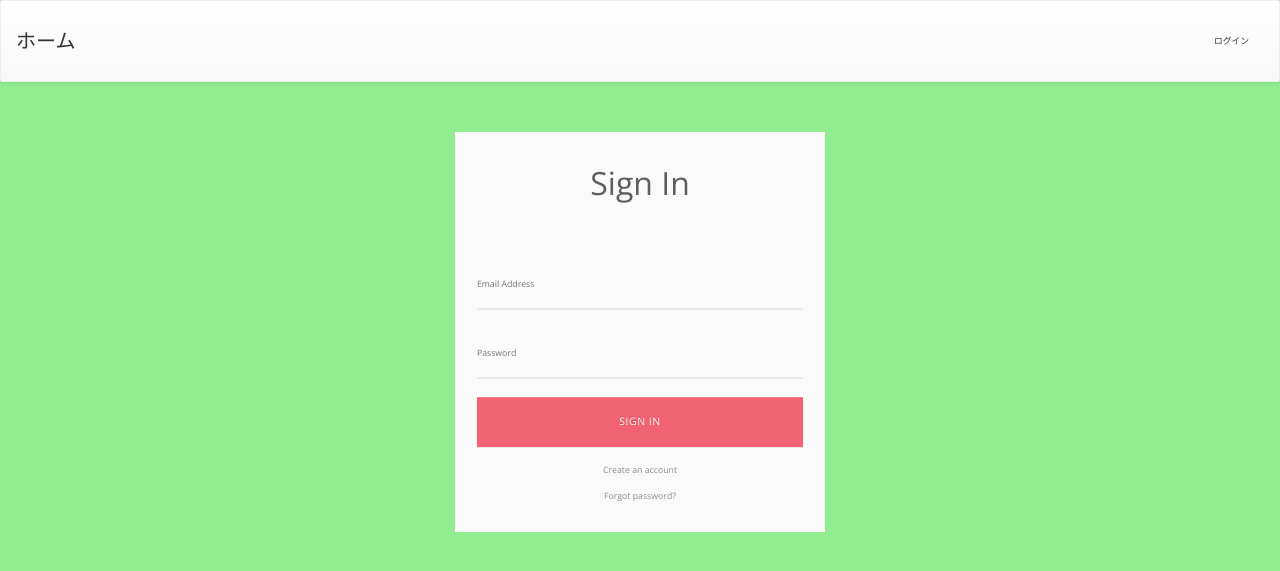
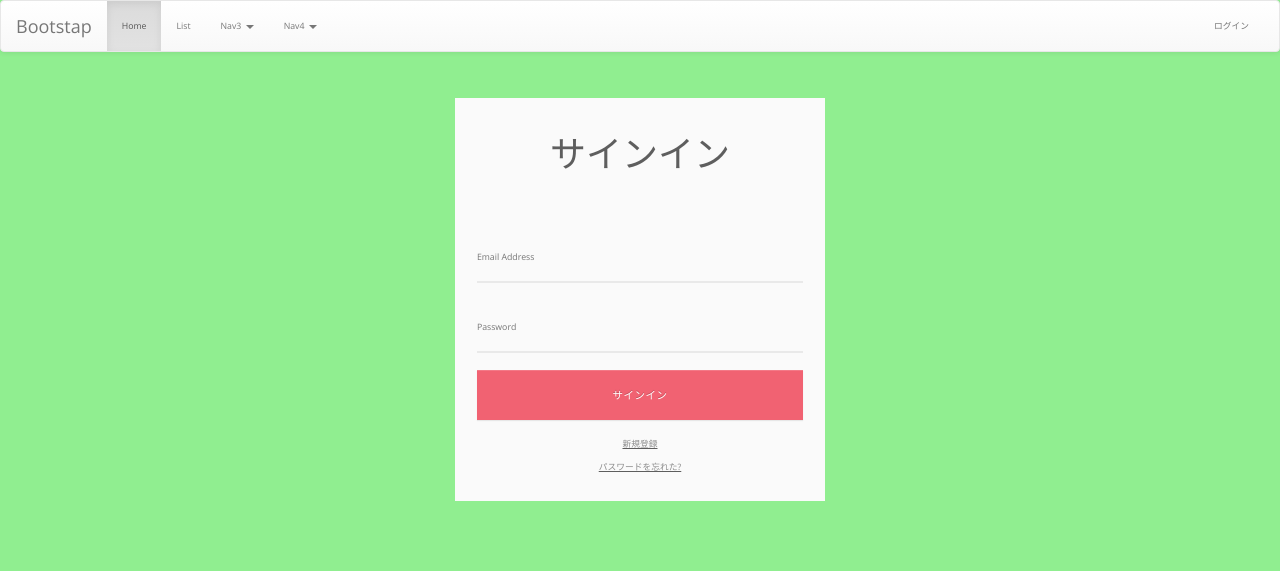
Before and after one commit to WheelChear-Developper/django_test_mysite2, a Django app: page /getlogin/ in a window 1280 px wide. Shown: the top 571 px of the page. Run offline with Django 3.2, Linux system fonts and the light colour scheme; some libraries are stand-ins or nearby versions.

Commit message:
BootStrap  修正

```diff
--- a/talkapp/static/css/loginstyle.css
+++ b/talkapp/static/css/loginstyle.css
@@ -58,16 +58,6 @@ form {
   outline: none;
 }
 
-input[type="email"] {
-   -webkit-appearance: none;
-   border-radius: 0;
-}
-
-input[type="password"] {
-   -webkit-appearance: none;
-   border-radius: 0;
-}
-
 .button-panel {
   margin: 2em 0 0;
   width: 100%;
--- /dev/null
+++ b/talkapp/static/css/originalstyle.css
@@ -0,0 +1,29 @@
+@charset "UTF-8";
+
+body {
+    background-color: lightgreen;
+}
+
+.btn-space-30 {
+    margin-top: 30px;
+}
+
+a.label-required {
+    font-size: 10px;
+    padding: 3px;
+    margin: 2px;
+    background-color: red;
+    border-top-right-radius: 5px;
+    border-top-left-radius: 5px;
+    border-bottom-right-radius: 5px;
+    border-bottom-left-radius: 5px;
+}
+
+label.label-required-text {
+    color: black;
+    padding: 3px;
+    padding-left: 0px;
+    margin: 2px;
+    margin-left: 0px;
+    font-size: 15px;
+}
--- a/talkapp/templates/base.html
+++ b/talkapp/templates/base.html
@@ -13,9 +13,8 @@
     <link rel="stylesheet" href="https://maxcdn.bootstrapcdn.com/bootstrap/3.3.7/css/bootstrap-theme.min.css" integrity="sha384-rHyoN1iRsVXV4nD0JutlnGaslCJuC7uwjduW9SVrLvRYooPp2bWYgmgJQIXwl/Sp" crossorigin="anonymous">
 
     {% load staticfiles %}
-    <link rel="stylesheet" href="{% static 'css/bootstrap.css' %}" type="text/css">
     <link rel="stylesheet" href="{% static 'css/loginstyle.css' %}" type="text/css">
-    <link rel="stylesheet" href="{% static 'css/oliginalstyle.css' %}" type="text/css">
+    <link rel="stylesheet" href="{% static 'css/originalstyle.css' %}" type="text/css">
 
   </head>
   <body>
@@ -30,7 +29,7 @@
 
     <!-- Bootstrap core JavaScript ================================================== -->
     <!-- Latest compiled and minified JavaScript -->
-    <script src="{% static 'js/bootstrap.min.js' %}"></script>
+    <script src="https://maxcdn.bootstrapcdn.com/bootstrap/3.3.7/js/bootstrap.min.js" integrity="sha384-Tc5IQib027qvyjSMfHjOMaLkfuWVxZxUPnCJA7l2mCWNIpG9mGCD8wGNIcPD7Txa" crossorigin="anonymous"></script>
 
   </body>
 </html>
--- a/talkapp/templates/navbar.html
+++ b/talkapp/templates/navbar.html
@@ -1,28 +1,55 @@
-<nav class="navbar navbar-default">
+<nav class="navbar navbar-default ">
   <div class="container-fluid">
+  <!-- ヘッダー部分 ================ -->
     <div class="navbar-header">
-      <button type="button" class="navbar-toggle collapsed" data-toggle="collapse" data-target="#bs-example-navbar-collapse-1" aria-expanded="false">
-        <span class="sr-only">Toggle navigation</span>
+      <a class="navbar-brand" href="#">Bootstap</a>
+      <button type="button" class="navbar-toggle collapsed" data-toggle="collapse" data-target="#nav_target">
         <span class="icon-bar"></span>
         <span class="icon-bar"></span>
         <span class="icon-bar"></span>
       </button>
-      {% if user.is_authenticated %}
-      {% else %}
-      <a class="navbar-brand" href="{% url 'talkapp:home' %}">ホーム</a>
-      {% endif %}
     </div>
-    <div class="collapse navbar-collapse" id="bs-example-navbar-collapse-1">
-      {% if user.is_authenticated %}
+  <!-- 中央のナビゲーション部分 ================ -->
+    <div class="collapse navbar-collapse" id="nav_target">
       <ul class="nav navbar-nav">
-        <li><a href="{% url 'talkapp:post_index' %}">トーク画面</a></li>
+        <!-- リンクのみ -->
+        {% if user.is_authenticated %}
+        {% else %}
+        <li class="active"><a href="{% url 'talkapp:home' %}">Home</a></li>
+        {% endif %}
+          <li><a href="{% url 'talkapp:post_index' %}">List</a></li>
+        <!-- Nav3 ドロップダウン -->
+          <li class="dropdown">
+            <a href="#" class="dropdown-toggle" data-toggle="dropdown">Nav3 <span class="caret"></span></a>
+            <ul class="dropdown-menu">
+              <li><a href="#">link 1</a></li>
+              <li><a href="#">link 2</a></li>
+              <li class="divider"></li>
+              <li><a href="#">link3</a></li>
+            </ul>
+          </li>
+        <!-- Nav4 ドロップダウン -->
+          <li class="dropdown">
+            <a href="#" class="dropdown-toggle" data-toggle="dropdown">Nav4 <span class="caret"></span></a>
+            <ul class="dropdown-menu">
+              <li><a href="#">link 1</a></li>
+              <li><a href="#">link 2</a></li>
+              <li class="divider"></li>
+              <li><a href="#">link3</a></li>
+            </ul>
+          </li>
       </ul>
-      {% endif %}
+  <!-- 右寄せになる部分 ================ -->
       <ul class="nav navbar-nav navbar-right">
         {% if user.is_authenticated %}{% load staticfiles %}
-        <li><a href="{% url 'talkapp:user_edit' %}"><img src="{{ STATIC_URL }}images/{{ user.profile.image }}" width=28 height=28> {{ user.username }} さんようこそ</a></li>
-        <li><a href="{% url 'talkapp:user_edit' %}">ユーザー情報更新</a></li>
-        <li><a href="{% url 'talkapp:getlogout' %}">ログアウト</a></li>
+        <li class="dropdown">
+            <a href="#" class="dropdown-toggle" data-toggle="dropdown"><img src="{{ STATIC_URL }}images/{{ user.profile.image }}" width=24 height=24> {{ user.username }} さんようこそ<span class="caret"></span></a>
+            <ul class="dropdown-menu">
+              <li><a href="{% url 'talkapp:user_edit' %}">ユーザー情報更新</a></li>
+              <li class="divider"></li>
+              <li><a href="{% url 'talkapp:getlogout' %}">ログアウト</a></li>
+            </ul>
+        </li>
         {% else %}
         <li><a href="{% url 'talkapp:getlogin' %}">ログイン</a></li>
         {% endif %}
--- a/talkapp/templates/talkapp/getlogin.html
+++ b/talkapp/templates/talkapp/getlogin.html
@@ -1,12 +1,13 @@
 {% extends "base.html" %}
 
 {% block title %}
-ログイン
+サインイン
 {% endblock %}
 
 {% block content %}
 <div class="form-wrapper">
-  <h1>Sign In</h1>
+  <h1>サインイン</h1>
+  {{ message_title }}{{ message }}
   <form action="{% url 'talkapp:postlogin' %}" method="post">
     <div class="form-item">
       <label for="email"></label>
@@ -17,13 +18,13 @@
       <input type="password" name="password" required="required" placeholder="Password"></input>
     </div>
     <div class="button-panel">
-      <input type="submit" class="button btn-primary" title="Sign In" value="Sign In"></input>
+      <input type="submit" class="button btn-primary" title="Sign In" value="サインイン"></input>
       {% csrf_token %}
     </div>
   </form>
   <div class="form-footer">
-    <p><a href="{% url 'talkapp:user_create' %}">Create an account</a></p>
-    <p><a href="#">Forgot password?</a></p>
+    <u><p><a href="{% url 'talkapp:user_create' %}">新規登録</a></p></u>
+    <u><p><a href="#">パスワードを忘れた?</a></p></u>
   </div>
 </div>
 {% endblock %}
--- a/talkapp/templates/talkapp/user_create.html
+++ b/talkapp/templates/talkapp/user_create.html
@@ -1,14 +1,14 @@
 {% extends "base.html" %}
 
 {% block title %}
-登録
+サインアップ
 {% endblock %}
 
 {% block content %}
-  {{ message_title }}{{ message }}
 <div class="row">
   <div class="col-md-8 col-md-offset-2">
-    <h1>登録</h1>
+    <h1>サインアップ</h1>
+    <h6 class="text-danger">{{ message_title }}{{ message }}</h6>
     <form action="{% url 'talkapp:user_store' %}" method="post" enctype="multipart/form-data">
       <div class="form-group">
         <a class="label label-required">必須</a>
--- a/talkapp/views.py
+++ b/talkapp/views.py
@@ -1,29 +1,33 @@
 from django.shortcuts import render, redirect
-#アカウント情報取得用
+# アカウント情報取得用
 from django.contrib.auth.models import User
-#プロジェクト設定取得用
+# プロジェクト設定取得用
 from django.conf import settings
-#ユーザー認証
+# ユーザー認証
 from django.contrib.auth import authenticate, login, logout
+# エラー時の処理用
+from . import forms
+# サーバーの画像ファイル削除必要用
+import os
+#時間情報用
+from datetime import datetime
 
-#モデル取得用
+# モデル取得用
 from talkapp.models import PostMessage, Profile
 
-#エラー時の処理用
-from . import forms
-#サーバーの画像ファイル削除必要用
-import os
 
-from datetime import datetime
-
+# FileUploadFolder
 UPLOAD_DIR = os.path.join(settings.BASE_DIR, 'talkapp') + "/static/images/"
 
+# Home
 def home(request):
     return render(request, 'talkapp/home.html')
 
+# UserInfoNew_Screen
 def user_create(request):
     return render(request, 'talkapp/user_create.html')
 
+# UserInfoNewSet
 def user_store(request):
 
     # 入力値取得
@@ -125,6 +129,7 @@ def user_store(request):
 
     return redirect('talkapp:post_index')
 
+# UserInfo_Screen
 def user_edit(request):
 
     user = request.user
@@ -136,6 +141,7 @@ def user_edit(request):
     }
     return render(request, 'talkapp/user_edit.html' , context)
 
+# UserInfoUpdate
 def user_update(request):
 
     # ログインユーザー情報取得
@@ -245,39 +251,15 @@ def user_update(request):
 
     return redirect('talkapp:post_index')
 
-def post_index(request):
-    posts = PostMessage.objects.all()
 
-    context = {
-        'posts' : posts
-    }
-    return render(request, 'talkapp/post_index.html', context)
+# GetLogin_Screen
+def getlogin(request):
 
-def post_create(request):
-    return render(request, 'talkapp/post_create.html')
-
-def post_store(request):
-    post = PostMessage()
-    post.message = request.POST["message"]
-
-    #ログインしていないと、NULLとなる(ADMINログイン)
-    print("\033[94m", "User = ", request.user, "\033[0m")
-    post.user = request.user
-
-    post.save()
-
-    return redirect('talkapp:post_index')
-
-
-def post_delete_all(request):
-    PostMessage.objects.all().delete()
-    return redirect('talkapp:post_index')
-
-
-def getlogin(request):
     return render(request, 'talkapp/getlogin.html')
 
+# SignLogin
 def postlogin(request):
+
     email = request.POST["email"]
     password = request.POST["password"]
 
@@ -295,6 +277,45 @@ def postlogin(request):
 
     return render(request, 'talkapp/getlogin.html')
 
+# Loginout
 def getlogout(request):
+
     logout(request)
     return render(request, 'talkapp/home.html')
+
+
+# PostIndex_Screen
+def post_index(request):
+
+    # 登録情報読み込み
+    posts = PostMessage.objects.all()
+    context = {
+        'posts' : posts
+    }
+    return render(request, 'talkapp/post_index.html', context)
+
+# PostScreen
+def post_create(request):
+
+    return render(request, 'talkapp/post_create.html')
+
+# PostSave
+def post_store(request):
+
+    post = PostMessage()
+    post.message = request.POST["message"]
+
+    # ログインしていないと、NULLとなる(ADMINログイン)
+    print("\033[94m", "User = ", request.user, "\033[0m")
+    post.user = request.user
+
+    # 情報保存
+    post.save()
+
+    return redirect('talkapp:post_index')
+
+# PostAllDelete
+def post_delete_all(request):
+
+    PostMessage.objects.all().delete()
+    return redirect('talkapp:post_index')
```
Also changed, not shown: talkapp/templates/talkapp/user_edit.html (+4 -4 lines).
